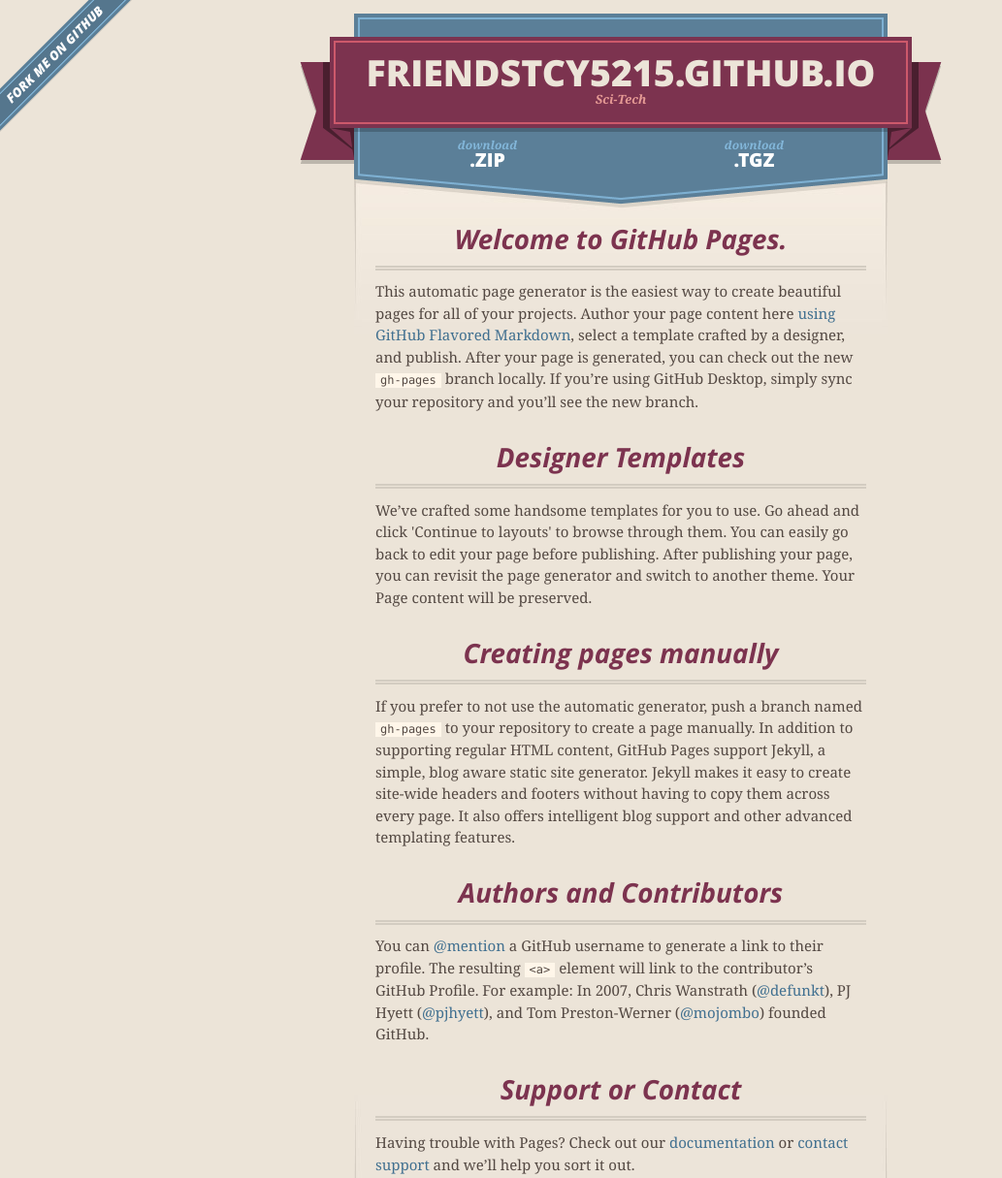
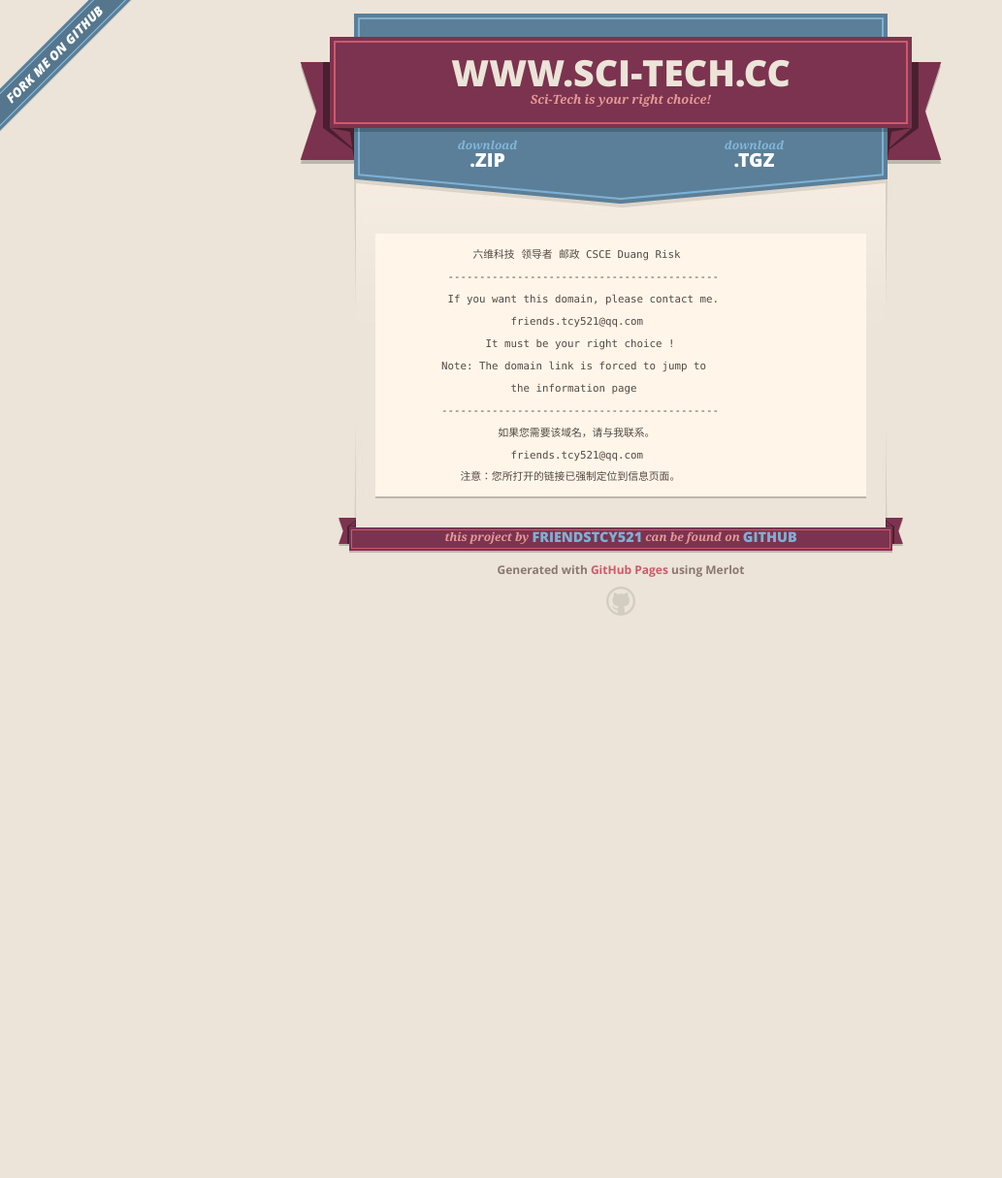
Before and after one commit to friendstcy521/friendstcy5215.github.io, a plain HTML site: page index.html in a window 1280 px wide. Shown: the top 1215 px of the page at 97% size, without its empty margins (0-1033 px from the left). After the commit the page ends 800 px from the top, so only its background shows below. Drawn offline with nearby package versions, Linux system fonts and the light colour scheme.

```diff
--- a/index.html
+++ b/index.html
@@ -17,7 +17,7 @@
         $('#main_content').headsmart()
       })
     </script>
-    <title>Friendstcy5215.GitHub.io by friendstcy521</title>
+    <title>www.sci-tech.cc by friendstcy521</title>
   </head>
 
   <body>
@@ -27,8 +27,8 @@
       <header>
         <span class="ribbon-outer">
           <span class="ribbon-inner">
-            <h1>Friendstcy5215.GitHub.io</h1>
-            <h2>Sci-Tech</h2>
+            <h1>www.sci-tech.cc</h1>
+            <h2>Sci-Tech is your right choice!</h2>
           </span>
           <span class="left-tail"></span>
           <span class="right-tail"></span>
@@ -46,30 +46,18 @@
 
 
       <section id="main_content">
-        <h3>
-<a id="welcome-to-github-pages" class="anchor" href="#welcome-to-github-pages" aria-hidden="true"><span class="octicon octicon-link"></span></a>Welcome to GitHub Pages.</h3>
-
-<p>This automatic page generator is the easiest way to create beautiful pages for all of your projects. Author your page content here <a href="https://guides.github.com/features/mastering-markdown/">using GitHub Flavored Markdown</a>, select a template crafted by a designer, and publish. After your page is generated, you can check out the new <code>gh-pages</code> branch locally. If you’re using GitHub Desktop, simply sync your repository and you’ll see the new branch.</p>
-
-<h3>
-<a id="designer-templates" class="anchor" href="#designer-templates" aria-hidden="true"><span class="octicon octicon-link"></span></a>Designer Templates</h3>
-
-<p>We’ve crafted some handsome templates for you to use. Go ahead and click 'Continue to layouts' to browse through them. You can easily go back to edit your page before publishing. After publishing your page, you can revisit the page generator and switch to another theme. Your Page content will be preserved.</p>
-
-<h3>
-<a id="creating-pages-manually" class="anchor" href="#creating-pages-manually" aria-hidden="true"><span class="octicon octicon-link"></span></a>Creating pages manually</h3>
-
-<p>If you prefer to not use the automatic generator, push a branch named <code>gh-pages</code> to your repository to create a page manually. In addition to supporting regular HTML content, GitHub Pages support Jekyll, a simple, blog aware static site generator. Jekyll makes it easy to create site-wide headers and footers without having to copy them across every page. It also offers intelligent blog support and other advanced templating features.</p>
-
-<h3>
-<a id="authors-and-contributors" class="anchor" href="#authors-and-contributors" aria-hidden="true"><span class="octicon octicon-link"></span></a>Authors and Contributors</h3>
-
-<p>You can <a href="https://github.com/blog/821" class="user-mention">@mention</a> a GitHub username to generate a link to their profile. The resulting <code>&lt;a&gt;</code> element will link to the contributor’s GitHub Profile. For example: In 2007, Chris Wanstrath (<a href="https://github.com/defunkt" class="user-mention">@defunkt</a>), PJ Hyett (<a href="https://github.com/pjhyett" class="user-mention">@pjhyett</a>), and Tom Preston-Werner (<a href="https://github.com/mojombo" class="user-mention">@mojombo</a>) founded GitHub.</p>
-
-<h3>
-<a id="support-or-contact" class="anchor" href="#support-or-contact" aria-hidden="true"><span class="octicon octicon-link"></span></a>Support or Contact</h3>
-
-<p>Having trouble with Pages? Check out our <a href="https://help.github.com/pages">documentation</a> or <a href="https://github.com/contact">contact support</a> and we’ll help you sort it out.</p>
+        <pre><code>              六维科技 领导者 邮政 CSCE Duang Risk
+          -------------------------------------------
+          If you want this domain, please contact me.
+                    friends.tcy521@qq.com
+                It must be your right choice !
+         Note: The domain link is forced to jump to
+                    the information page
+         --------------------------------------------
+                  如果您需要该域名，请与我联系。
+                    friends.tcy521@qq.com
+            注意：您所打开的链接已强制定位到信息页面。
+</code></pre>
       </section>
 
       <footer>
```
Also changed, not shown: params.json (+1 -1 lines).
